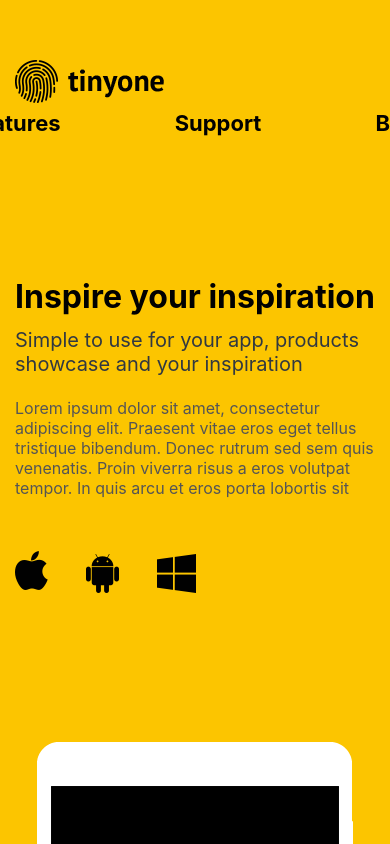
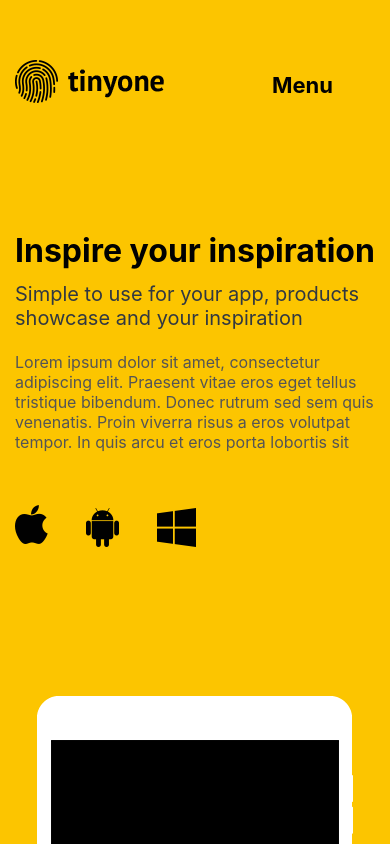
Before and after one commit to coatceatl/tinyone_landing, a website built with webpack: page index.html in a window 390 px wide. Shown: the top 844 px of the page. Built offline with Linux system fonts and the light colour scheme.

Commit message:
added in mobile button menu and hidden nav-menu

```diff
--- a/index.html
+++ b/index.html
@@ -16,20 +16,25 @@
               <a href='#'><img src='src/img/logo.png' alt='Tinyone'></a>
             </div>
           </div>
-          <div class='col-lg-5 ml-auto'>
+          <div class='col-lg-5 ml-auto menu-mobile'>
             <nav>
               <ul class='menu d-flex justify-content-center'>
                 <li class='menu__item'>
                   <a href='#'>Features</a>
                 </li>
-               <li class='menu__item'>
+                <li class='menu__item'>
                   <a href='#'>Support</a>
                 </li>
-               <li class='menu__item'>
+                <li class='menu__item'>
                   <a href='#'>Blog</a>
                 </li>
               </ul>
             </nav>
+          </div>
+
+
+          <div class='menu__item nav-toggle menu__open'>
+            <a href='#' class='hamburger'>Menu</a>
           </div>
         </div>
 
@@ -67,6 +72,7 @@
           </div>
         </div>
       </div>
+
     </header>
 
     <section class='features'>
--- a/src/scss/_header.scss
+++ b/src/scss/_header.scss
@@ -14,6 +14,16 @@
   font-size: 22px;
   font-weight: 700;
   line-height: 20px;
+}
+.menu__open {
+  display: none;
+
+  @media (max-width: 992px) {
+    display: flex;
+    position: absolute;
+    right: 0;
+    margin-top: 15px;
+  }
 }
 .row-content {
   padding-top: 66px;
@@ -55,3 +65,10 @@
   display: block;
   margin: 0 auto;
 }
+.menu-mobile {
+  display: flex;
+
+  @media (max-width: 992px) {
+    display: none;
+  }
+}
--- a/src/scss/_subcrible.scss
+++ b/src/scss/_subcrible.scss
@@ -38,6 +38,9 @@
   padding: 14px 0;
   border: 2px solid #010101;
   border-radius: 5px;
-  margin-right: 21px;
   cursor: pointer;
+
+  &:focus {
+    outline: none;
+  }
 }
```
Also changed, not shown: src/index.js (+9 -0 lines), dist/main.css, dist/main.js, src/scss/_footer.scss (line endings or trailing spaces).
